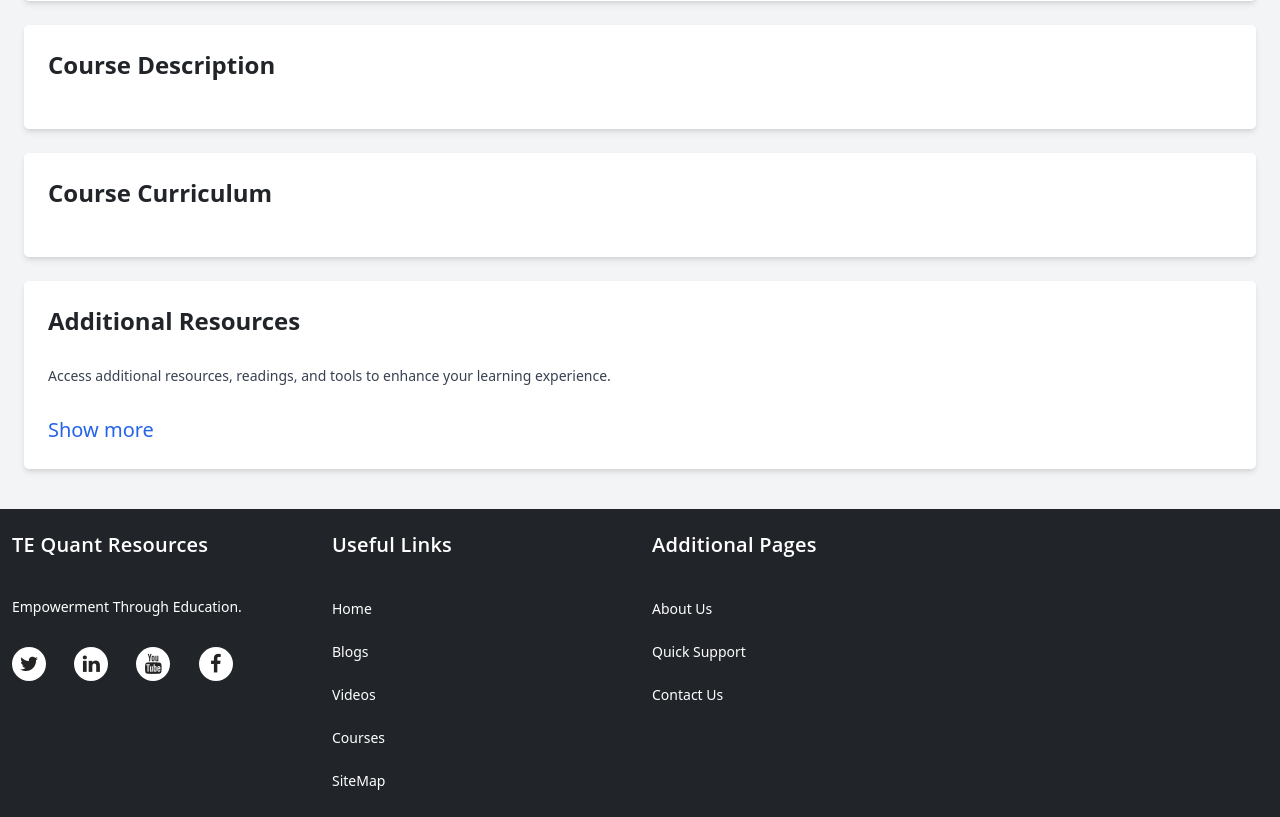
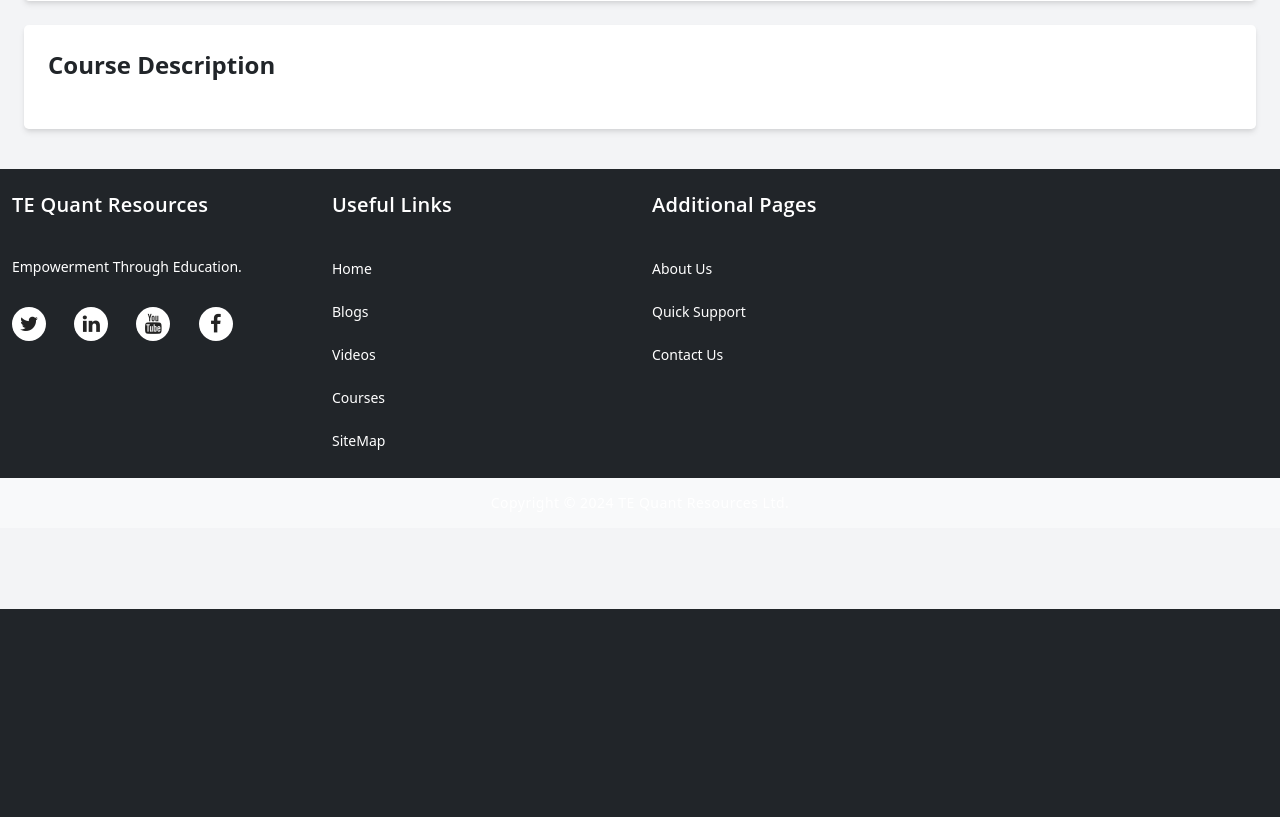
Before and after one commit to e-questtech/webproject2, a Python web app: template templates/course_detail.html in a window 1280 px wide. Shown: the part 191-1008 px from the top of the page. After the commit the page ends 800 px from the top, so only its background shows below. Run offline with Jinja, Linux system fonts and the light colour scheme; the template is opened without the code that fills it, so the values that code supplies are empty; some libraries are stand-ins or nearby versions.

Commit message:
Update course_detail.html

```diff
--- a/templates/course_detail.html
+++ b/templates/course_detail.html
@@ -35,24 +35,6 @@
             </p>
         </div>
 
-        <!-- Course Curriculum -->
-        <div class="bg-white shadow-md rounded-lg p-6 mt-6">
-            <h2 class="text-2xl font-bold mb-4">Course Curriculum</h2>
-            <div class="text-gray-700">
-                {{ course['course_curriculum'] | safe }}
-            </div>
-        </div>
-
-
-
-        <!-- Additional Resources Section (Optional) -->
-        <div class="bg-white shadow-md rounded-lg p-6 mt-6">
-            <h2 class="text-2xl font-bold mb-4">Additional Resources</h2>
-            <p class="text-gray-700 mb-4">
-                Access additional resources, readings, and tools to enhance your learning experience.
-            </p>
-            <a href="#" class="text-blue-600 hover:underline">Show more</a>
-        </div>
     </div>
 </body>
 {% endblock %}
```
